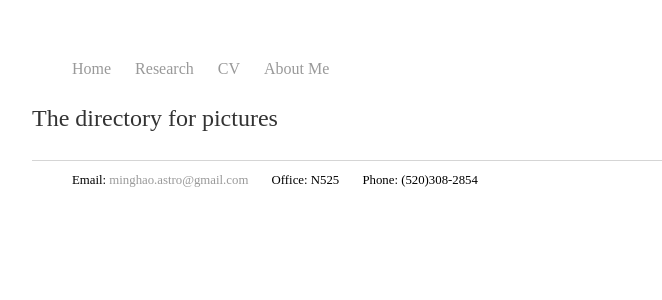
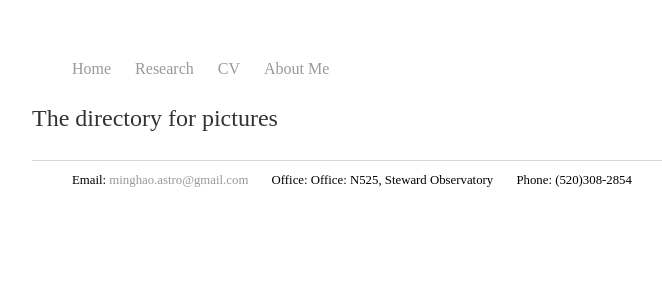
Before and after one commit to JianiDing/JianiDing.github.io, a Jekyll site: the page built from Figures/README.md, in a window 1280 px wide. Shown: the top 300 px of the page, without its empty margins (208-870 px from the left). Built offline with Jekyll 4.4.1, drawn with Linux system fonts in a browser that asks for light colours; our own code applies the rules of GitHub Pages for plain Markdown files.

Commit message:
Update default.html

```diff
--- a/_layouts/default.html
+++ b/_layouts/default.html
@@ -23,7 +23,7 @@
 			<footer>
 	    		<ul>
 	        		<li>Email: <a href="mailto:minghao.astro@gmail.com">minghao.astro@gmail.com</a></li>
-	        		<li>Office: N525 </li>
+	        		<li>Office: Office: N525, Steward Observatory </li>
 	        		<li>Phone: (520)308-2854 </li>
 				</ul>
 			</footer>
```
